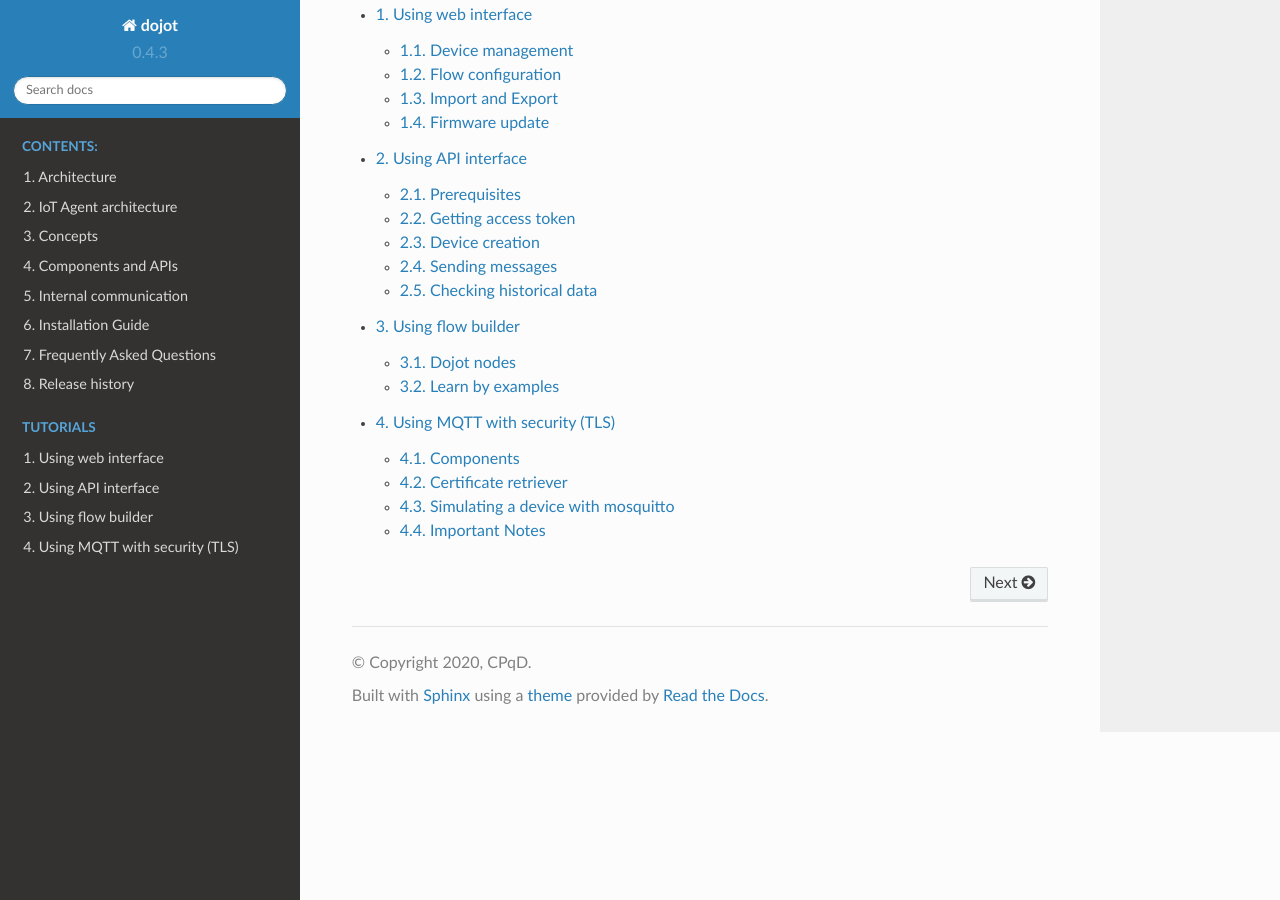
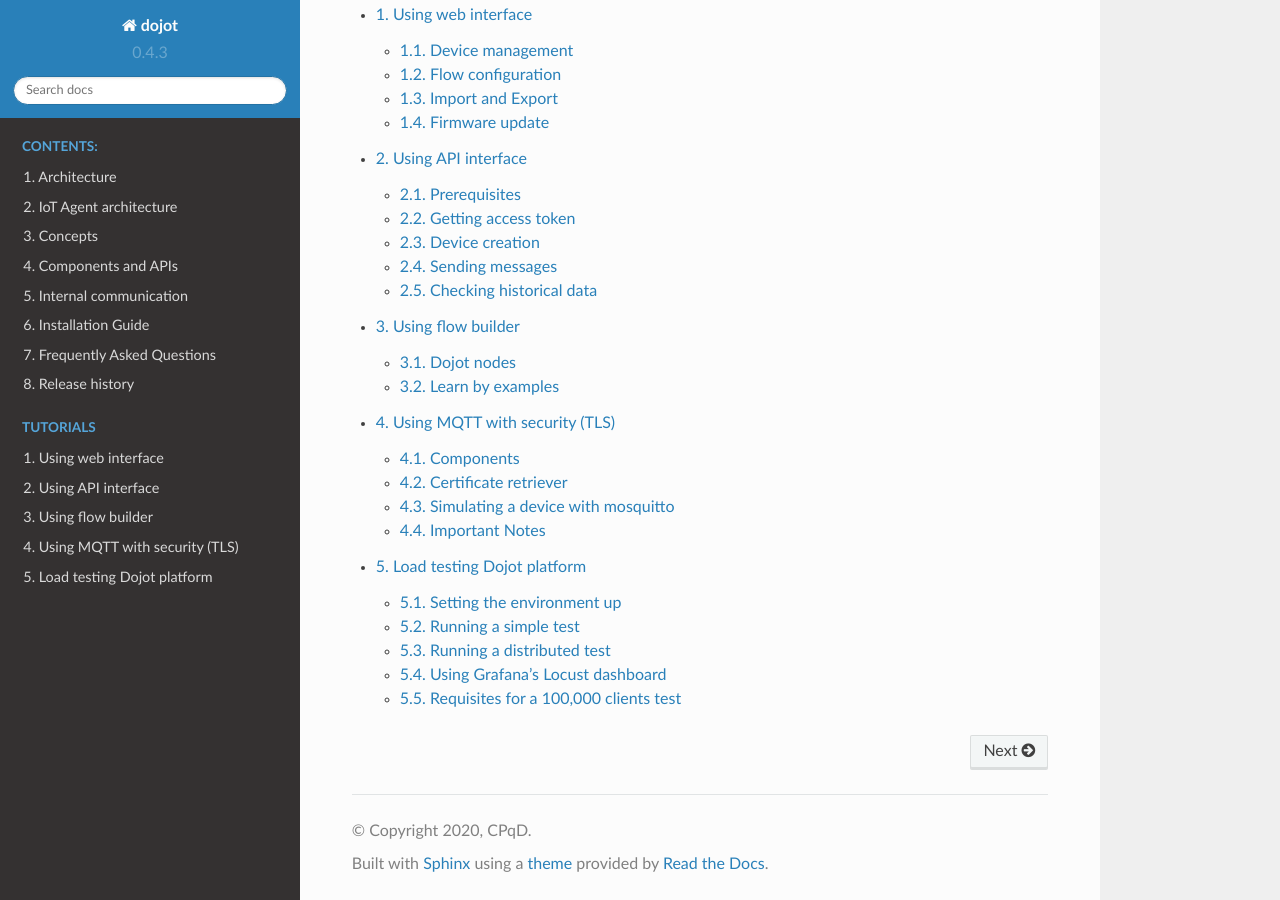
Before and after one commit to dojot/docs, a Sphinx documentation site: the page built from source/index.rst, in a window 1280 px wide and 900 px high, scrolled down 1561 px. Built offline with Sphinx 7.4.7 and the Read the Docs theme 2.0.0, drawn with Linux system fonts in a browser that asks for light colours; some of the changed lines change nothing that is shown.

Commit message:
[v0.5.0] Add Locust tutorial (#88)

```diff
--- a/source/index.rst
+++ b/source/index.rst
@@ -33,6 +33,7 @@
    using-api-interface
    flow
    mosca-tls
+   load-testing-dojot-platform
 
 .. Indices and tables
 .. ==================
--- /dev/null
+++ b/source/load-testing-dojot-platform.rst
@@ -0,0 +1,479 @@
+Load testing Dojot platform
+===========================
+
+In this tutorial, will be shown how to run a load test using the dojot's Locust implementation.
+
+.. ATTENTION::
+  Locust was created to work with VerneMQ. Tests with Mosca are not guaranteed to work.
+
+.. contents:: Table of Contents
+  :local:
+
+
+Setting the environment up
+--------------------------
+
+First of all, you will need a running dojot environment. Check the :doc:`./installation-guide` for
+more info.
+
+Download dojot's Locust implementation in your machine directly from dojot's repository and change
+to the corresponding version of your dojot environment:
+
+.. code:: shell
+
+  git clone https://github.com/dojot/dojot.git
+  cd dojot
+  git checkout v0.5.0
+
+Enter in Locust directory:
+
+.. code:: shell
+
+  cd connector/mqtt/locust
+
+
+Running a simple test
+---------------------
+
+In this section, will be shown how to configure and run Locust and generate certs script in order
+to execute the load test. This is a simple test where will be created 100 clients to send messages
+to dojot.
+
+
+Configuration
+^^^^^^^^^^^^^
+
+.. NOTE::
+  Make sure to check the README included in Locust directory to learn more about the architecture
+  and configurations. In this tutorial we will only cover the most important configurations.
+
+Before running the tests, there must be changed some configurations in Locust docker compose files.
+
+Open ``Docker/docker-compose-master.yml`` and change the following environment variables:
+
+.. code:: yaml
+
+  # The location of your dojot installation
+  DOJOT_URL: "http://1.2.3.4"
+  # Usually it's the dojot address too (if you don't know for sure, keep the same address as dojot)
+  DOJOT_MQTT_HOST: "1.2.3.4"
+  # The default MQTTS port
+  DOJOT_MQTT_PORT: "8883"
+
+
+Open ``Docker/docker-compose-slave.yml`` and change the following environment variables:
+
+.. code:: yaml
+
+  # The location of your dojot installation
+  DOJOT_URL: "http://1.2.3.4"
+  # Usually it's the dojot address too (if you don't know for sure, keep the same address as dojot)
+  DOJOT_MQTT_HOST: "1.2.3.4"
+  # The default MQTTS port
+  DOJOT_MQTT_PORT: "8883"
+
+
+.. NOTE::
+  We are assuming you are running the master and the slave in the same machine, i.e. in
+  *non-distributed mode*. Later on will be shown how to distribute slaves between multiple machines.
+
+
+Open ``Docker/scripts/generate_certs/docker-compose.yml`` and change the following environment
+variables:
+
+.. code:: yaml
+
+  # The location of your dojot installation
+  DOJOT_URL: "http://1.2.3.4"
+
+
+Generating the certificates
+^^^^^^^^^^^^^^^^^^^^^^^^^^^
+
+As said before, the communication from Locust to dojot is secure, so there is the need to create
+certificates.
+
+There are two ways of simulating devices: you can create fake devices (will not show up in
+dojot's GUI) or real devices. In this part of the tutorial, we will create real devices, so you can
+check the sent messages in the GUI.
+
+Before running the script, we need to initialize the Locust master. Inside Locust repository, run:
+
+.. code:: shell
+
+  docker-compose -f Docker/docker-compose-master.yml up
+
+
+After its initialization, run the ``generate_certs`` script docker compose and enter in it:
+
+.. code:: shell
+
+  docker-compose -f Docker/scripts/generate_certs/docker-compose.yml up -d
+  docker-compose -f Docker/scripts/generate_certs/docker-compose.yml exec generate-certs bash
+
+
+Create the devices in dojot:
+
+.. code:: shell
+
+  generate_certs dojot create --devices 100
+
+
+You can now check that the devices are created in dojot.
+
+.. figure:: images/tutorials/load-testing-dojot-platform/img1.png
+  :width: 100%
+  :align: center
+
+  : Some of the devices that ``generate_certs`` created in dojot.
+
+.. figure:: images/tutorials/load-testing-dojot-platform/img2.png
+  :width: 100%
+  :align: center
+
+  : The template used by ``generate_certs`` to create devices.
+
+
+Generate the certificates for them:
+
+.. code:: shell
+
+  generate_certs cert --dojot
+
+
+The certificates are exported to the ``cert`` directory. Now the test can be initialized!
+
+
+Initializing the slaves
+^^^^^^^^^^^^^^^^^^^^^^^
+
+Locust master does nothing by itself. The one who does all the work of sending requests is the
+Locust slave container. Initialize it by running:
+
+.. code:: shell
+
+  docker-compose -f Docker/docker-compose-slave.yml up
+
+
+You should see a message in the Locust master log saying that one slave has connected to him.
+
+
+Running the test
+^^^^^^^^^^^^^^^^
+
+You are all set to begin the test. To run it, you need to access the Locust interface in your
+browser in ``localhost:8089`` (supposing you are running Locust master in ``localhost``).
+
+Type ``100`` in ``Number of users to simulate``, ``10`` in ``Hatch rate`` and click in
+``Start swarming``. This tells Locust to run 100 clients, creating 10 of them per second.
+
+.. figure:: images/tutorials/load-testing-dojot-platform/img3.png
+  :width: 100%
+  :align: center
+
+  : Configuring Locust to run the clients.
+
+The default configuration is for every client to send a message each 30 seconds, so you'll have to
+wait a moment for the messages to arrive at dojot.
+
+.. figure:: images/tutorials/load-testing-dojot-platform/img4.png
+  :width: 100%
+  :align: center
+
+  : Locust statistics after running for a few minutes.
+
+You can go to dojot and see that the messages are arriving there.
+
+.. figure:: images/tutorials/load-testing-dojot-platform/img5.png
+  :width: 100%
+  :align: center
+
+  : An example device receiving messages.
+
+
+Running a distributed test
+--------------------------
+
+For small tests, the forementioned procedure might be sufficient, but if you really want to force
+dojot, you might encounter some barriers when using only one slave and/or one machine. As a solution
+for this problem, Locust has a **distributed mode**, permitting you to initialize multiple slaves in
+multiple machines, limiting Locust performance to the amount of processing power (and budget!) you
+got.
+
+We are going to use two virtual machines to run 4 slaves (2 in each VM) and 1 master (in one of
+them) to create 1,000 fake devices. We will refer to the machine with the master as **primary** and
+the other as **secondary**.
+
+.. ATTENTION::
+  There is no correlation between the chosen numbers: the amount of clients that each slave supports
+  depends on various variables, such as the number of available CPU cores.
+
+.. TIP::
+  We advice you to run 1 slave per CPU core you have in the machine, i.e. if you have a VM with 4
+  CPUs, run 4 slaves.
+
+
+Configuration for the distributed case
+^^^^^^^^^^^^^^^^^^^^^^^^^^^^^^^^^^^^^^
+
+Before running the tests, there must be changes to be made in some Locust docker compose files. Note
+that you must clone the dojot repository in each machine that you will use for Locust.
+
+.. TIP::
+  Since the configurations can be the same for the slaves and the generate_certs script, you can
+  share them between machines by using ``sshfs``. Assuming you are in the Locust directory in the
+  secondary machine, run the following command:
+
+  .. code:: shell
+
+    sshfs -o allow_other -o nonempty <user>@<ip>:/path/to/dojot/connector/mqtt/locust/Docker Docker
+
+  Check the `sshfs`_ documentation for more details.
+
+
+Open ``Docker/docker-compose-master.yml`` in the primary machine and change the following
+environment variables:
+
+.. code:: yaml
+
+  # The location of your dojot installation
+  DOJOT_URL: "http://1.2.3.4"
+  # Usually it's the dojot address too (if you don't know for sure, keep the same address as dojot)
+  DOJOT_MQTT_HOST: "1.2.3.4"
+  # The default MQTTS port
+  DOJOT_MQTT_PORT: "8883"
+
+
+Open ``Docker/docker-compose-slave.yml`` and change the following environment variables:
+
+.. code:: yaml
+
+  # The location of your dojot installation
+  DOJOT_URL: "http://1.2.3.4"
+  # Usually it's the dojot address too (if you don't know for sure, keep the same address as dojot)
+  DOJOT_MQTT_HOST: "1.2.3.4"
+  # The default MQTTS port
+  DOJOT_MQTT_PORT: "8883"
+
+  # If it's in the same machine as the master, you can leave as it is
+  LOCUST_MASTER_HOST: "locust-master"
+
+  # If it's in the same machine as the master, you can leave as it is
+  REDIS_HOST: "redis"
+  # Change to 6380 if the master is in another machine
+  REDIS_PORT: "6379"
+
+
+Open ``Docker/scripts/generate_certs/docker-compose.yml`` and change the following environment
+variables:
+
+.. code:: yaml
+
+  # The location of your dojot installation
+  DOJOT_URL: "http://1.2.3.4"
+
+  # If it's in the same machine as the master, you can leave as it is
+  REDIS_HOST: "redis"
+  # Change to 6380 if the master is in another machine
+  REDIS_PORT: "6379"
+
+
+As you can see, the configurations changed a little bit, with the changes being only about the
+master and Redis location.
+
+
+Generating certificates
+^^^^^^^^^^^^^^^^^^^^^^^
+
+In this part of the tutorial, we will create fake devices that, unlike in the simple test, won't
+appear in dojot GUI.
+
+Before running the script, we need to initialize the Locust master. Inside Locust directory in your
+**primary** machine, run:
+
+.. code:: shell
+
+  docker-compose -f Docker/docker-compose-master.yml up
+
+
+After its initialization, initialize the ``generate_certs`` script docker compose in the **primary**
+machine and go inside it:
+
+.. code:: shell
+
+  docker-compose -f Docker/scripts/generate_certs/docker-compose.yml up -d
+  docker-compose -f Docker/scripts/generate_certs/docker-compose.yml exec generate-certs bash
+
+
+Create the certificates:
+
+.. code:: shell
+
+  generate_certs cert --devices 1000
+
+.. NOTE::
+  The fake devices are simulated as certificates.
+
+Now go to your **secondary** machine, initialize the ``generate_certs`` and inside it, run:
+
+.. code:: shell
+
+  generate_certs redis --export
+
+Since the certificates are stored in Redis, you can simply export them with the shown command in any
+machine, preventing the tedious job of copying in each VM the ``cert`` directory with the
+certificates.
+
+Slave initialization
+^^^^^^^^^^^^^^^^^^^^
+
+Run in your **primary** and **secondary** machines:
+
+.. code:: shell
+
+  docker-compose -f Docker/docker-compose-slave.yml up --scale locust-slave=2
+
+This command creates two Locust slave containers in each machine. You should see in the Locust
+master log a message for each slave that connects to it.
+
+Running the distributed test
+^^^^^^^^^^^^^^^^^^^^^^^^^^^^
+
+We are all set to begin the test. To run it, you need to access the Locust interface in your browser
+in the Locust master location, e.g.: ``localhost:8089``.
+
+Type ``1000`` in ``Number of users to simulate``, ``10`` in ``Hatch rate`` and click in
+``Start swarming``. This tells Locust to run 1,000 clients, creating 10 of them per second.
+
+.. figure:: images/tutorials/load-testing-dojot-platform/img6.png
+  :width: 100%
+  :align: center
+
+  : Configuring Locust to run the clients.
+
+
+.. figure:: images/tutorials/load-testing-dojot-platform/img7.png
+  :width: 100%
+  :align: center
+
+  : Locust statistics after running for a few minutes.
+
+Using Grafana's Locust dashboard
+--------------------------------
+
+The Locust web interface is easy to use and simple, but there are some downsides. The major one is
+the persistence: it does not store any data if you exit the page, even refreshing it removes all of
+its history.
+
+To solve this problem, we chose to add the Locust Exporter image to the master docker compose file,
+allowing us to export all of its metrics in a Prometheus-compatible format. That way we can persist
+this information in Prometheus and centralize all the dashboards in Grafana. Unfortunately, we still
+need the Locust web interface to initialize tests.
+
+.. ATTENTION::
+  Since the Grafana/Prometheus stack is available only in the Kubernetes installation, this part is
+  not applicable to docker compose installations. We encourage you to check the
+  :doc:`./installation-guide` for more information on dojot's installation methods.
+
+
+Ansible configuration
+^^^^^^^^^^^^^^^^^^^^^
+
+You need to decide where your Locust master will be beforehand to be able to initialize the Ansible
+playbook. The Ansible configurations that you need to change to link Locust Exporter to Prometheus
+are:
+
+.. code:: yaml
+
+  dojot_enable_locust_exporter: true
+  dojot_locust_exporter:
+    ip: 1.2.3.4
+
+Change the IP to the Locust master one and run the playbook. Now you can initialize a (distributed
+or not) test as shown in the previous sections and you should see the Locust data being sent to
+Grafana's Locust dashboard.
+
+.. figure:: images/tutorials/load-testing-dojot-platform/img8.png
+  :width: 100%
+  :align: center
+
+  : Locust statistics in Grafana - before beginning the test.
+
+.. figure:: images/tutorials/load-testing-dojot-platform/img9.png
+  :width: 100%
+  :align: center
+
+  : Locust statistics in Grafana - after the test has begun.
+
+
+Requisites for a 100,000 clients test
+-------------------------------------
+
+Now that you know how to run distributed tests using Locust, you are able to execute a 100,000
+clients test. For this, you will need a lot of computational power and multiple machines, both for
+dojot and for Locust. The goal is to reach 100,000 simultaneous MQTTS connections with a rate of
+~3,333 RPS (for both publish and receive), i.e. a message each 30 seconds for each connected client.
+
+Since this is only a special case of the distributed test, we will only cover the specifications and
+some tips for the test, since the procedure to configure it is the same as we've already done.
+
+
+.. NOTE::
+  As you might already know, this test is only possible in the Kubernetes installation of dojot.
+
+
+Hardware specifications
+^^^^^^^^^^^^^^^^^^^^^^^
+
+For dojot platform:
+
++---------------+--------------------------+------+------+
+| Machine name  | Hosted services          | CPU  | RAM  |
++===============+==========================+======+======+
+| dojot-verne-1 | VerneMQ, K2V and V2K     | 7    | 16GB |
++---------------+--------------------------+------+------+
+| dojot-verne-2 | VerneMQ, K2V and V2K     | 7    | 16GB |
++---------------+--------------------------+------+------+
+| dojot-verne-3 | VerneMQ, K2V and V2K     | 7    | 16GB |
++---------------+--------------------------+------+------+
+| dojot-ejbca   | x509 identity manager    | 6    | 8GB  |
++---------------+--------------------------+------+------+
+| dojot-kafka   | Kafka and Zookeeper      | 6    | 12GB |
++---------------+--------------------------+------+------+
+| dojot-main    | The rest of the services | 6    | 8GB  |
++---------------+--------------------------+------+------+
+
+For Locust, we will use 5 replicas of the same machine, with **14GB** of RAM and **9** CPUs.
+
+
+General tips for the test
+^^^^^^^^^^^^^^^^^^^^^^^^^
+
+- Ansible has the ``100k`` tag to prepare the environment for a 100,000 clients test. It runs a
+  minified version of dojot without some services. This was made because not all services are ready
+  yet to support such a load.
+- By sharing a persistent volume between EJBCA pods, you can scale them up to increase the
+  certificate creation throughput.
+- The certificate creation can be distributed between all the Locust machines. In our example - with
+  5 Locust machines - we can generate 20,000 certificates in each machine. This can greatly
+  increase the certificate throughput if EJBCA has been scaled too.
+- After generating the certificates, make sure that all machines have all the certificates. You can
+  export them by running ``generate_certs redis --export`` inside ``generate_certs`` container.
+- To check the number of certificates, run:
+
+  .. code:: shell
+
+    ls cert | wc -l
+
+  The returned value should be ``200,003``. This number includes a key and a certificate for each
+  device, the CA certificate and the ``renew`` and ``revoke`` directories.
+
+- It is strongly recommended to run one slave per CPU core, totalizing 45 slaves in this example.
+- Since the Locust web interface does not persist any data, use Grafana's Locust dashboard to keep
+  track of your test. Check the previous section for more info on how to configure the Locust
+  exporter.
+- You can also run the test with ``revoke`` and ``renew``. Check the repository's README for more
+  configurations' details.
+
+
+.. _sshfs: https://linux.die.net/man/1/sshfs
```
Also changed, not shown: source/images/tutorials/load-testing-dojot-platform/img1.png (added), source/images/tutorials/load-testing-dojot-platform/img2.png (added), source/images/tutorials/load-testing-dojot-platform/img3.png (added), source/images/tutorials/load-testing-dojot-platform/img4.png (added), source/images/tutorials/load-testing-dojot-platform/img5.png (added), source/images/tutorials/load-testing-dojot-platform/img6.png (added), source/images/tutorials/load-testing-dojot-platform/img7.png (added), source/images/tutorials/load-testing-dojot-platform/img8.png (added), source/images/tutorials/load-testing-dojot-platform/img9.png (added), 1 other file.
